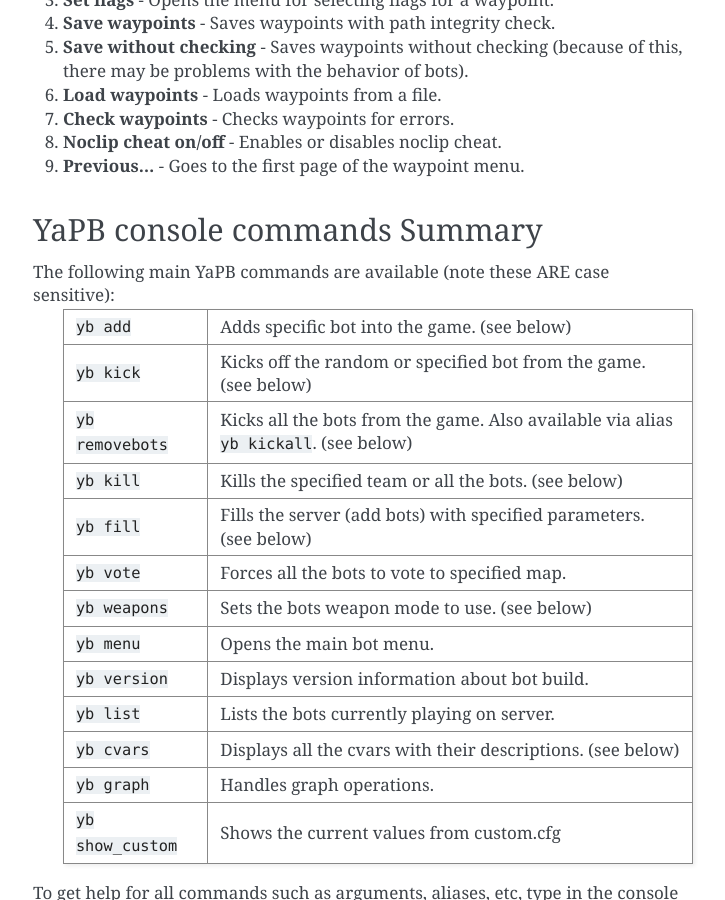
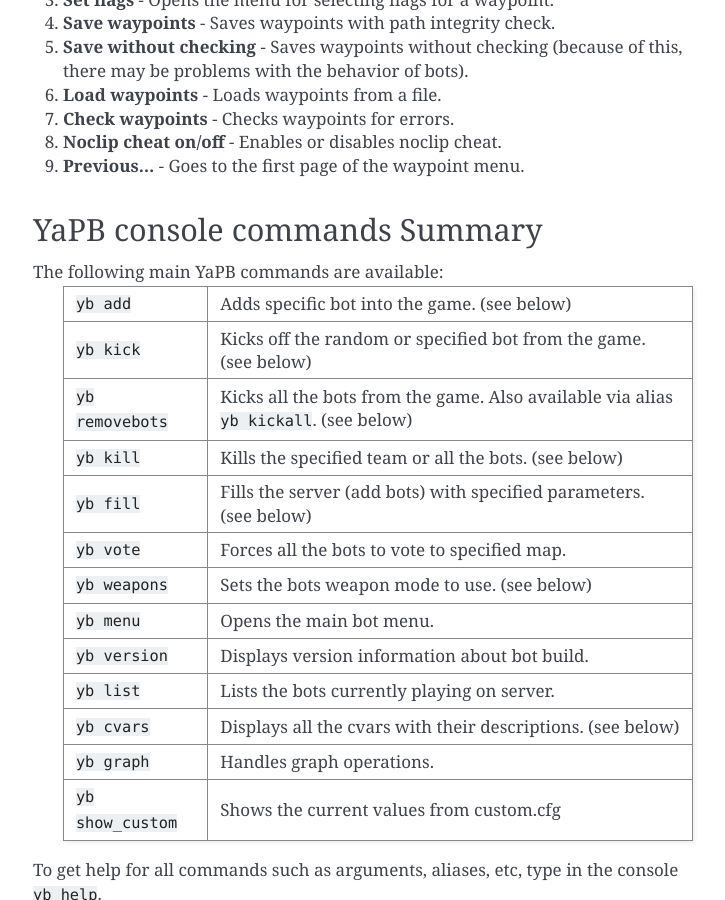
Before and after one commit to yapb/docs, a Sphinx documentation site: the page built from docs/botusage.rst, in a window 1280 px wide and 900 px high, scrolled down 5726 px. Shown: the whole window, without its empty margins (387-1112 px from the left). Built offline with Sphinx 7.4.7, drawn with Linux system fonts in a browser that asks for light colours.

Commit message:
update: yapb commands are no longer case sensitive
Since v4.3.811 version

```diff
--- a/docs/botusage.rst
+++ b/docs/botusage.rst
@@ -130,7 +130,7 @@
 YaPB console commands Summary
 ==================================
 
-The following main YaPB commands are available (note these ARE case sensitive):
+The following main YaPB commands are available:
    +---------------------------+--------------------------------------------------------------------------------------------------------------------------------+
    | ``yb add``                | Adds specific bot into the game. (see below)                                                                                   |
    +---------------------------+--------------------------------------------------------------------------------------------------------------------------------+
```
